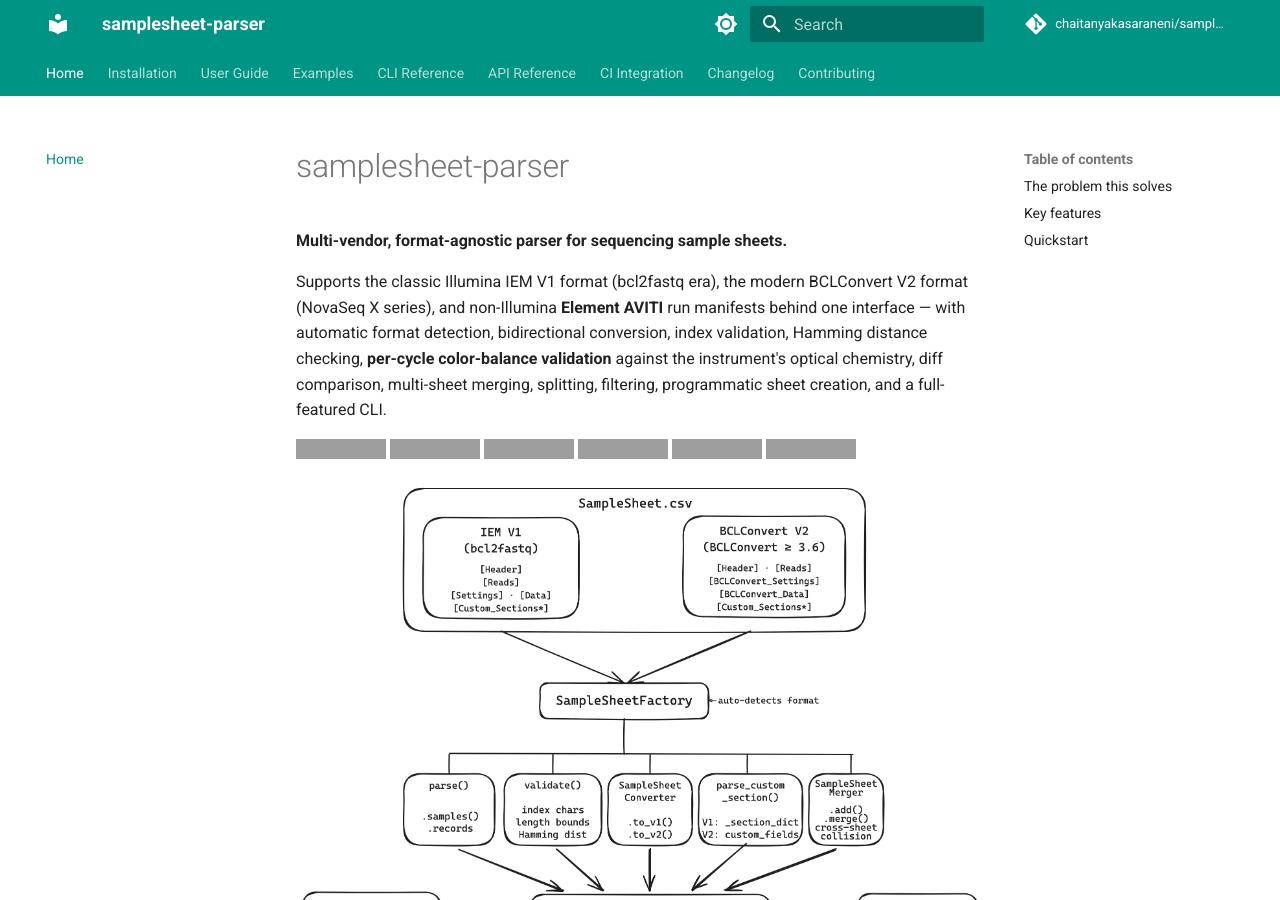
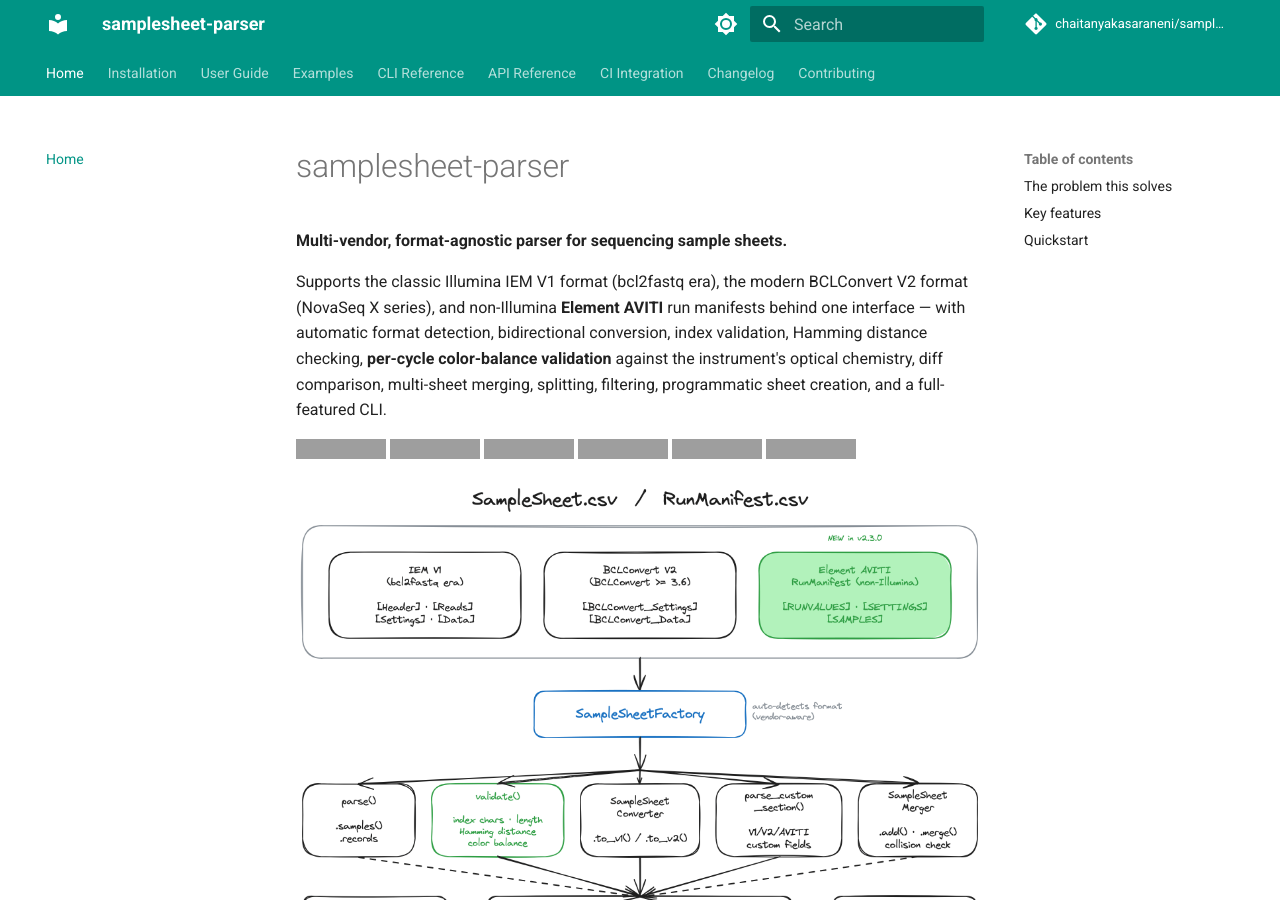
Before and after one commit to chaitanyakasaraneni/samplesheet-parser, an MkDocs documentation site: the page built from docs/index.md, in a window 1280 px wide and 900 px high. Built offline with MkDocs 1.6.1 and Material for MkDocs 9.7.7, drawn with Linux system fonts in a browser that asks for light colours; comment, search, counter and statistics services are not loaded; grey boxes are pictures that could not be loaded.

Commit message:
docs update

```diff
--- a/docs/index.md
+++ b/docs/index.md
@@ -11,7 +11,7 @@
 [![codecov](https://codecov.io/gh/chaitanyakasaraneni/samplesheet-parser/branch/main/graph/badge.svg?token=CODECOV_TOKEN)](https://codecov.io/gh/chaitanyakasaraneni/samplesheet-parser)
 [![DOI](https://zenodo.org/badge/DOI/10.5281/zenodo.18989694.svg)](https://doi.org/10.5281/zenodo.18989694)
 
-![samplesheet-parser overview](https://raw.githubusercontent.com/chaitanyakasaraneni/samplesheet-parser/main/images/samplesheet_parser_arch_v03.png)
+![samplesheet-parser overview](https://raw.githubusercontent.com/chaitanyakasaraneni/samplesheet-parser/main/images/samplesheet_parser_arch_v2.3.png)
 
 ---
 
```
Also changed, not shown: README.md (+1 -1 lines), images/samplesheet_parser_arch_v2.3.png (added).
